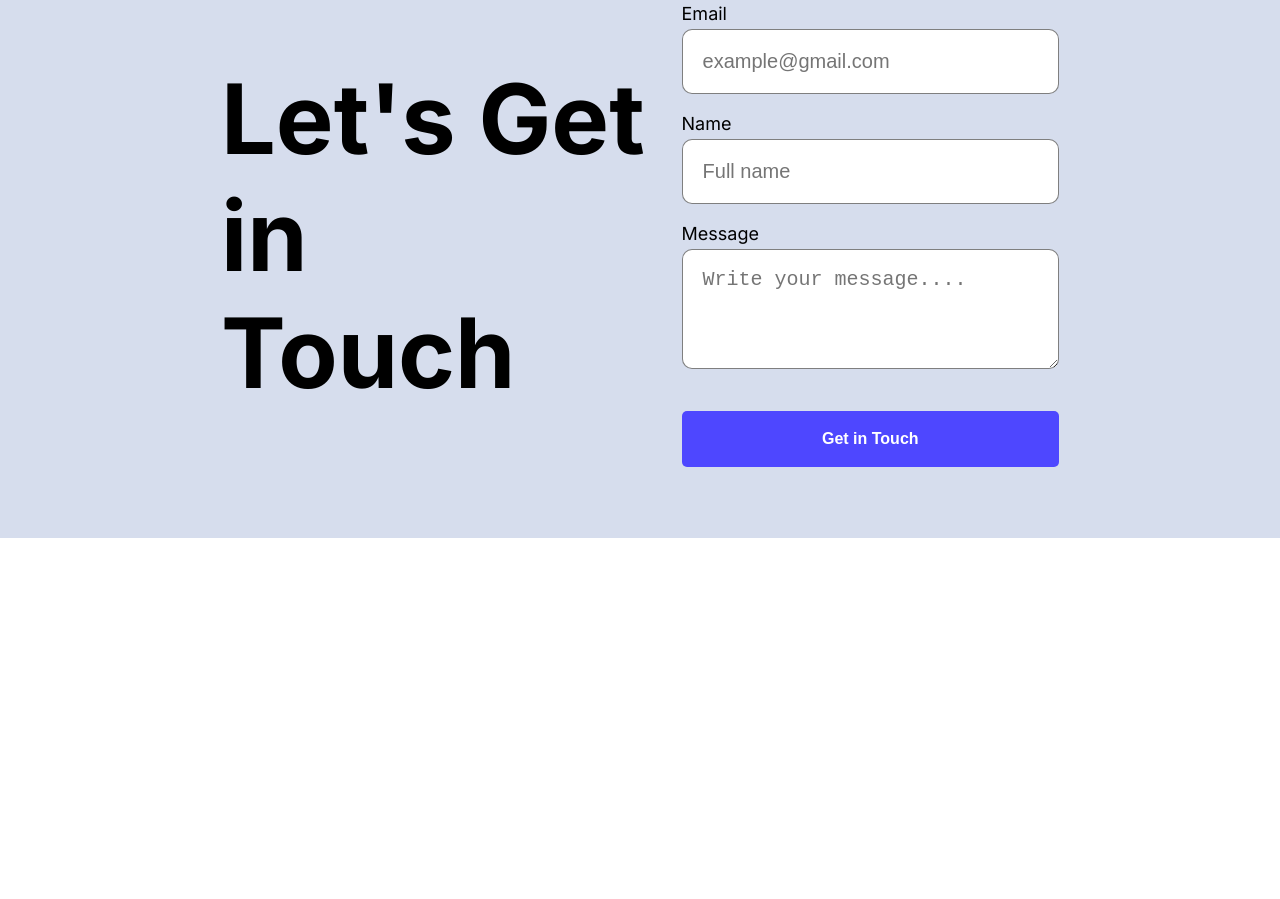
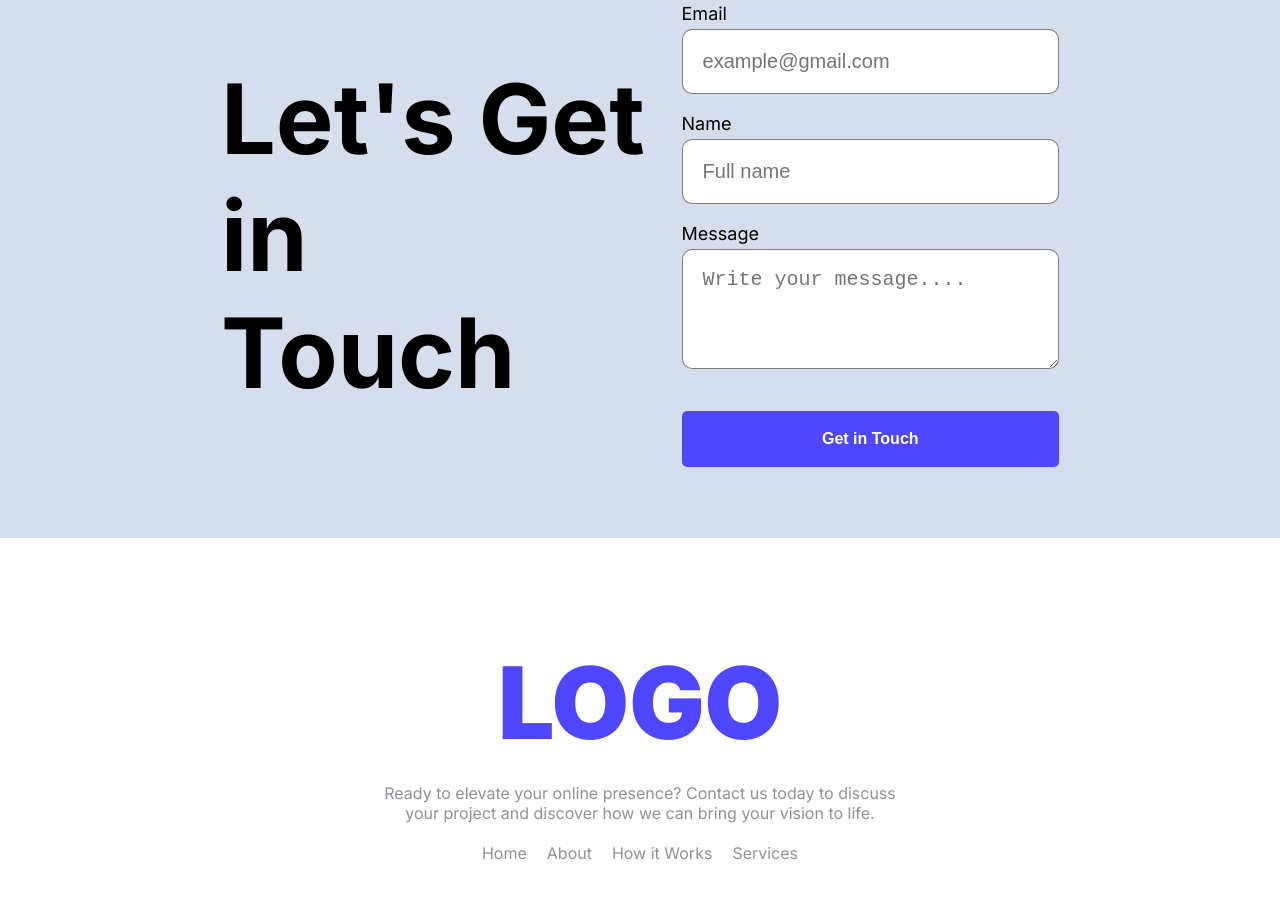
Before and after one commit to khokonmolla/first-assignmente, a plain HTML site: page index.html in a window 1280 px wide. Shown: the part 2930-3829 px from the top of the page. Before the commit the page ends 3560 px from the top, so only its background shows below. Drawn offline with Linux system fonts and the light colour scheme.

Commit message:
footer section complete

```diff
--- a/index.html
+++ b/index.html
@@ -135,7 +135,18 @@
 
     </main>
     <footer>
+        <h1>LOGO</h1>
+        <p class="footer-description">Ready to elevate your online presence? Contact us today to discuss <br> your project and discover how we can bring your vision to life.</p>
 
+        <div class="footer-links">
+            <ul>
+                <li><a href="#">Home</a></li>
+                <li><a href="#">About</a></li>
+                <li><a href="#">How it Works</a></li>
+                <li><a href="#">Services</a></li>
+            </ul>
+        </div>
     </footer>
+
 </body>
 </html>
--- a/styles/assignment.css
+++ b/styles/assignment.css
@@ -237,3 +237,35 @@ form .btn{
     padding: 19px;
     margin-top: 19px;
 }
+
+/* footer style */
+
+footer{
+    margin: 104px 0;
+    text-align: center;
+}
+footer h1{
+    font-size: 100px;
+    font-weight: 900;
+    color: #4E47FF;
+}
+.footer-description{
+    font-size: 16px;
+    color: rgba(37, 36, 50, 0.5);
+    margin: 20px 0;
+}
+.footer-links ul{
+    list-style: none;
+    display: flex;
+    justify-content: center;
+    align-items: center;
+    gap: 20px;
+}
+.footer-links ul li a{
+    text-decoration: none;
+    color: rgba(37, 36, 50, 0.5);
+    font-size: 16px;
+}
+.footer-links ul li a:hover{
+    text-decoration: underline;
+}
```
